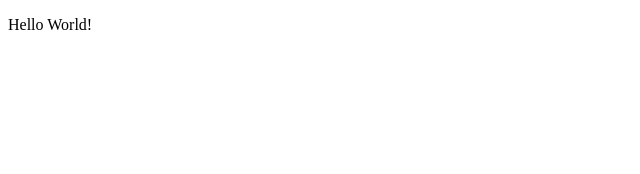
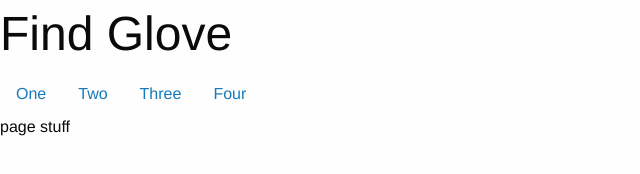
Before and after one commit to cookiecuttershark/find-glove, a React app: page / in a window 1280 px wide. Shown: the whole page, without its empty margins (0-640 px from the left). Built offline with nearby package versions, Linux system fonts and the light colour scheme.

Commit message:
add foundation, component tree

```diff
--- a/src/component.js
+++ /dev/null
@@ -1,9 +0,0 @@
-import React from 'react';
-
-const Component = () => {
-  return (
-    <p>Hello World!</p>
-  )
-}
-
-export default Component;
--- a/src/index.html
+++ b/src/index.html
@@ -1,8 +1,15 @@
 <!DOCTYPE html>
+<html class="no-js" >
     <head>
-    <title>Hello World Title</title>
+        <title>Find Glove</title>
+        <link rel="stylesheet" href="https://cdn.jsdelivr.net/npm/foundation-sites@6.6.3/dist/css/foundation-rtl.min.css" integrity="sha256-F+9Ns8Z/1ZISonBbojH743hsmF3x3AlQdJEeD8DhQsE=" crossorigin="anonymous">
     </head>
     <body>
         <div id='app'>
         </div>
+
+        <script>
+            $(document).foundation();
+        </script>
     </body>
+</html>
--- a/src/index.js
+++ b/src/index.js
@@ -1,8 +1,8 @@
-import Component from "./component";
 import React from 'react';
 import ReactDOM from 'react-dom'
+import PageContainer from "./page_container";
 
 ReactDOM.render(
-    <Component/>,
+    <PageContainer/>,
     document.getElementById('app')
 )
--- /dev/null
+++ b/src/menu/menu.js
@@ -0,0 +1,14 @@
+import React from 'react'
+
+const Menu = () => {
+    return (
+        <ul class="menu">
+            <li><a href="#">One</a></li>
+            <li><a href="#">Two</a></li>
+            <li><a href="#">Three</a></li>
+            <li><a href="#">Four</a></li>
+        </ul>
+    )
+}
+
+export default Menu
--- /dev/null
+++ b/src/page_container.js
@@ -0,0 +1,18 @@
+import React from 'react';
+import Menu from './menu/menu'
+
+const PageContainer = () => {
+  return (
+    <>
+    <h1>Find Glove</h1>
+      <Menu/>
+      <p>page stuff</p>
+
+    <script>
+      $(document).foundation();
+    </script>
+    </>
+  )
+}
+
+export default PageContainer;
```
Also changed, not shown: dist/bundle.js (added), dist/index.html (added). Lines whose indentation alone changed are shown as unchanged.
